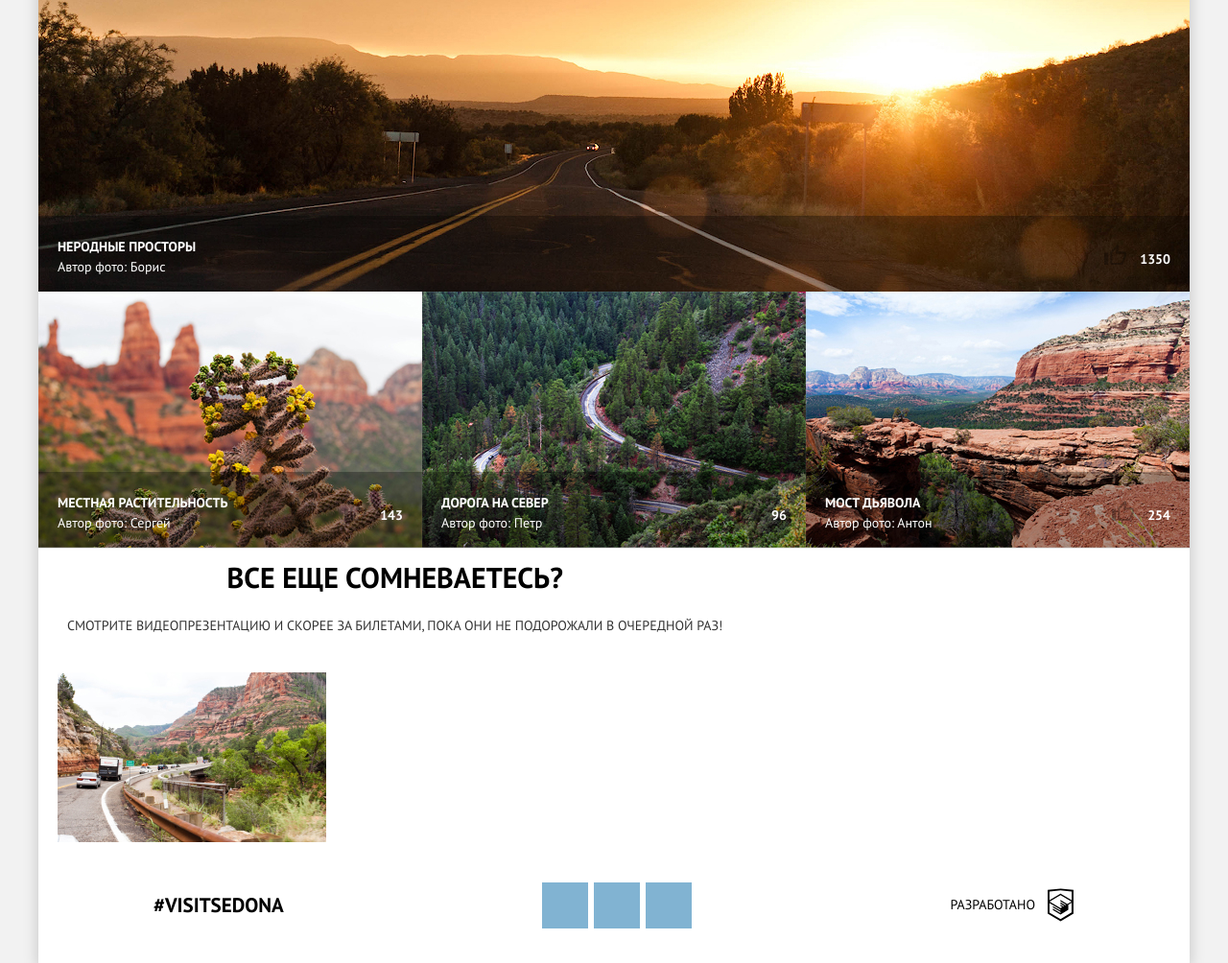
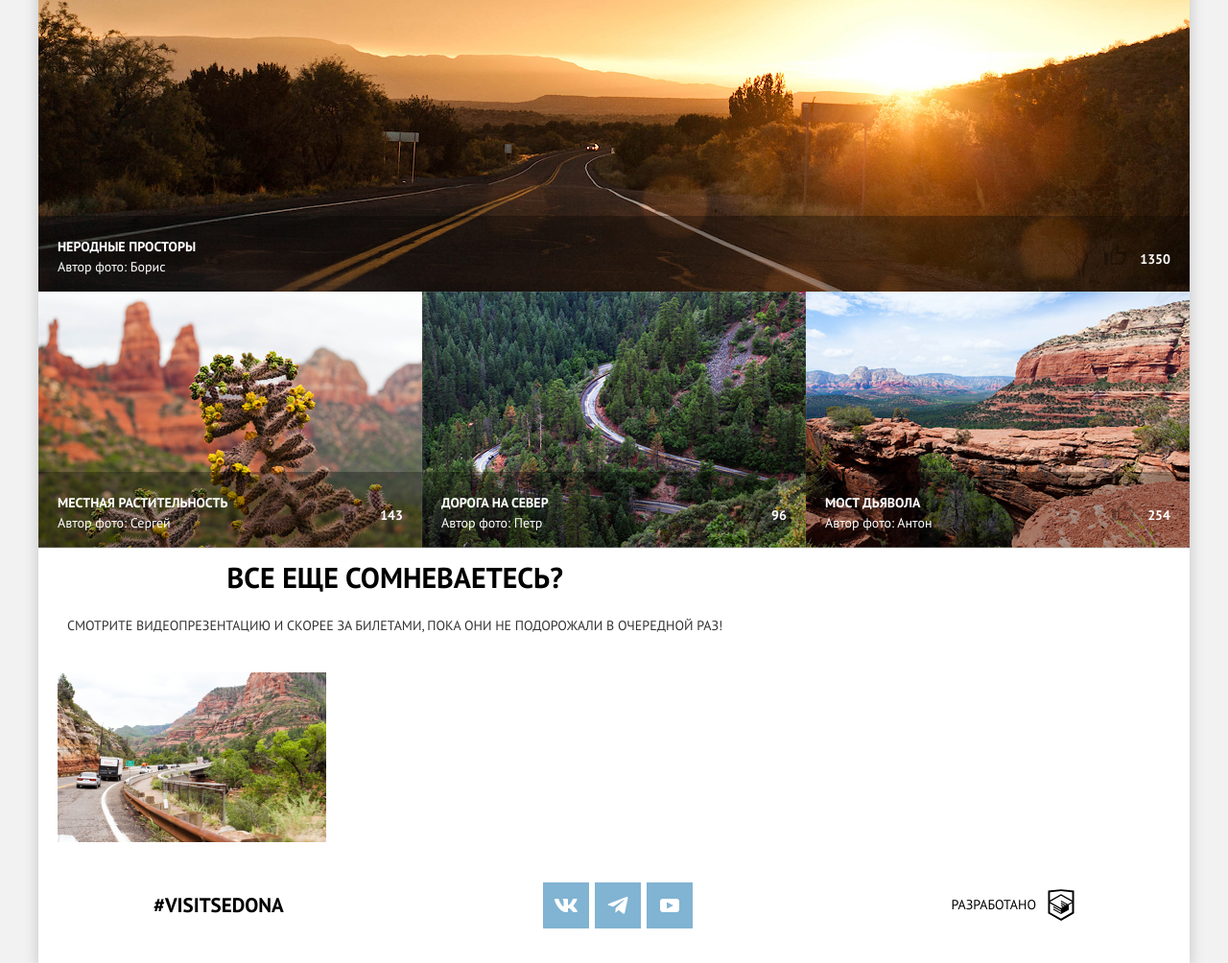
Before and after one commit to htmlacademy-adaptive/2302933-sedona-29, a website: page source/catalog.html in a window 1280 px wide. Shown: the part 730-1734 px from the top of the page at 96% size. Drawn offline with nearby package versions, Linux system fonts and the light colour scheme; files that its build step writes are made by us from their sources.

Commit message:
добавляет иконки в подвал на страницу каталога и формы

```diff
--- a/source/catalog.html
+++ b/source/catalog.html
@@ -130,18 +130,32 @@
     <span class="page-footer__text">#visitSEDONA</span>
     <ul class="page-footer__socials socials">
       <li class="socials__item">
-        <a class="socials__link socials__link--vkontakte" href="#" target="_blank" aria-label="Перейти на нашу страницу во вконтакте."></a>
+        <a class="socials__link socials__link--vkontakte" href="#" target="_blank" aria-label="Перейти на нашу страницу во вконтакте.">
+          <svg width="24" height="14" aria-hidden="true" focusable="false">
+            <use href="./img/sprite.svg#icon-vkontakte"></use>
+          </svg>
+        </a>
       </li>
       <li class="socials__item">
-        <a class="socials__link socials__link--telegram" href="#" target="_blank" aria-label="Перейти на нашу страницу в телеграм."></a>
+        <a class="socials__link socials__link--telegram" href="#" target="_blank" aria-label="Перейти на нашу страницу в телеграм.">
+          <svg width="24" height="24" aria-hidden="true" focusable="false">
+            <use href="./img/sprite.svg#icon-telegram"></use>
+          </svg>
+        </a>
       </li>
       <li class="socials__item">
-        <a class="socials__link socials__link--youtube" href="#" target="_blank" aria-label="Перейти на нашу страницу на ютубе."></a>
+        <a class="socials__link socials__link--youtube" href="#" target="_blank" aria-label="Перейти на нашу страницу на ютубе.">
+          <svg width="24" height="24" aria-hidden="true" focusable="false">
+            <use href="./img/sprite.svg#icon-youtube"></use>
+          </svg>
+        </a>
       </li>
     </ul>
     <a class="page-footer__logo" href="https://htmlacademy.ru/intensive/adaptive" target="_blank" aria-label="Перейти на страницу htmlacademy.">
       <span class="page-footer__logo-text">Разработано</span>
-      <img class="page-footer__logo-image" src="./img/logos/htmlacademy.svg" alt="Логотип htmlacademy." width="29" height="35">
+      <svg width="28" height="33" aria-hidden="true" focusable="false" aria-label="Логотип htmlacademy.">
+        <use href="./img/sprite.svg#logo-htmlacademy"></use>
+      </svg>
     </a>
   </footer>
 </div>
```
Also changed, not shown: source/form.html (+18 -4 lines).
